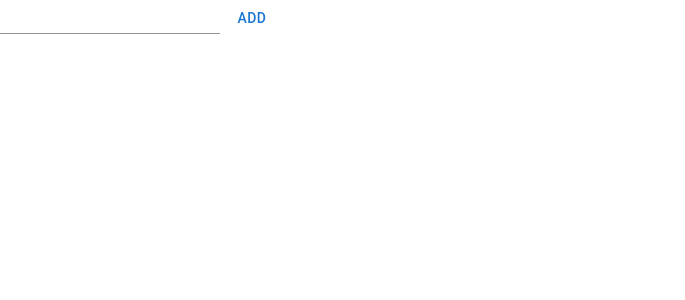
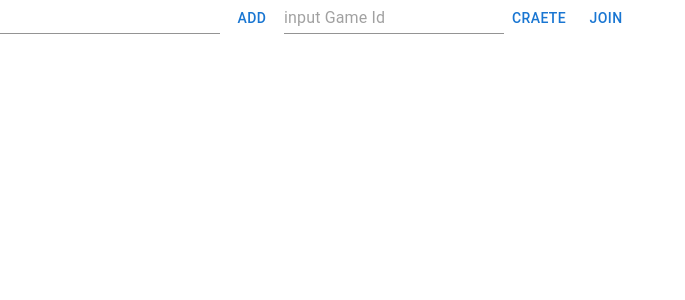
Before and after one commit to freemayne/Insider-game, a React (Create React App) app in the folder Minilabb/frontend/: page / in a window 1280 px wide. Shown: the top 300 px of the page, without its empty margins (0-685 px from the left). Built offline with nearby package versions, Linux system fonts and the light colour scheme.

Commit message:
host and join game connected to backend

```diff
--- a/Minilabb/frontend/src/components/GameStart.jsx
+++ b/Minilabb/frontend/src/components/GameStart.jsx
@@ -1,16 +1,22 @@
 import { useState } from "react"
-import {Box, Button, Input, TextField} from "@mui/material"
+import {Box, Button, Input} from "@mui/material"
+
 
 
 const GameStart = () => {
 
     const [username, setUsername] = useState("")
+    const [gameId, setGameId] = useState("")
 
-    const handleChange = event => {
+    const handleChangeUsername = event => {
       setUsername(event.target.value);
       console.log(event.target.value);
     }
 
+    const handleChangeGameId = event => {
+      setGameId(event.target.value);
+      console.log(event.target.value);
+    }
 
     const handleSave = async (event) => {
         const data = {
@@ -26,6 +32,35 @@ const GameStart = () => {
             body: JSON.stringify(data)
         })
     }
+    const handleHostGame = async () => {
+      const data = {
+        isActive: true,
+      };
+
+      const result = await fetch(
+        `http://localhost:5000/user/${username}/create`,
+        {
+          method: "PATCH",
+          headers: { "Content-type": "application/join" },
+          body: JSON.stringify(data)
+        }
+      );
+      console.log(result)
+    };
+    const handleJoinGame = async () => {
+
+
+      const result = await fetch(
+        `http://localhost:5000/user/${username}/join/${gameId}`,
+        {
+          method: "PATCH",
+          headers: { "Content-type": "application/join" }
+
+        }
+      );
+      console.log(result)
+    };
+
 
   return (
   <Box>
@@ -34,9 +69,18 @@ const GameStart = () => {
     type="text"
     name="message"
     value={username}
-    onChange={ handleChange}
+    onChange={ handleChangeUsername}
     />
     <Button onClick={handleSave}>Add</Button>
+    <Input
+    type="text"
+    placeholder="input Game Id"
+    name="message"
+    value={gameId}
+    onChange={ handleChangeGameId}
+    />
+    <Button onClick={handleHostGame}>craete</Button>
+    <Button onClick={handleJoinGame}>Join</Button>
 
   </Box>
 
```
Also changed, not shown: 2 other files (tests, documents, lock files or other folders).
